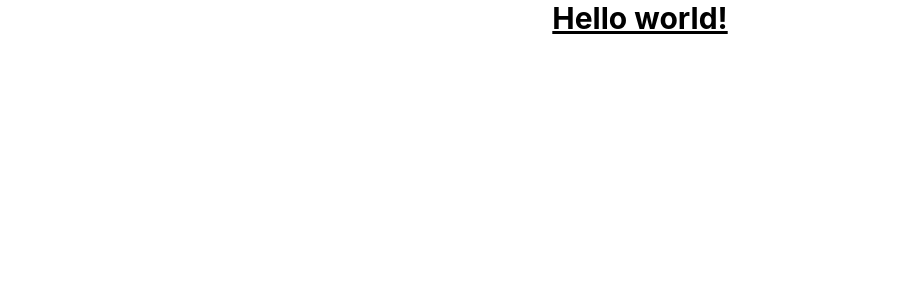
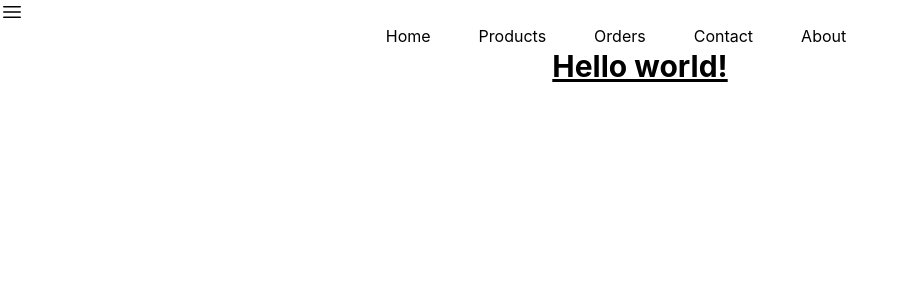
Before and after one commit to Mohammod-Ali/responsive-navbar-with-tailwind, a React (Create React App) app: page / in a window 1280 px wide. Shown: the top 300 px of the page, without its empty margins (0-906 px from the left). Built offline with nearby package versions, Linux system fonts and the light colour scheme.

Commit message:
nav icon added

```diff
--- a/package.json
+++ b/package.json
@@ -3,6 +3,7 @@
   "version": "0.1.0",
   "private": true,
   "dependencies": {
+    "@heroicons/react": "^2.0.11",
     "@testing-library/jest-dom": "^5.16.5",
     "@testing-library/react": "^13.4.0",
     "@testing-library/user-event": "^13.5.0",
--- a/src/App.js
+++ b/src/App.js
@@ -1,9 +1,10 @@
-import logo from './logo.svg';
 import './App.css';
+import Navbar from './components/Navbar/Navbar';
 
 function App() {
   return (
     <div className="App">
+      <Navbar></Navbar>
        <h1 className="text-3xl font-bold underline">
       Hello world!
     </h1>
--- /dev/null
+++ b/src/components/Link/Link.js
@@ -0,0 +1,11 @@
+import React from "react";
+
+const Link = ({ route }) => {
+  return (
+    <li className="mr-12">
+      <a href={route.path}>{route.name}</a>
+    </li>
+  );
+};
+
+export default Link;
--- /dev/null
+++ b/src/components/Navbar/Navbar.js
@@ -0,0 +1,37 @@
+import React, { useState } from 'react';
+import Link from '../Link/Link';
+import { Bars3Icon, XMarkIcon } from '@heroicons/react/24/solid';
+
+
+const Navbar = () => {
+    const [open, setOpen] = useState(false)
+
+
+    const routes = [
+        {id: 1, name: 'Home', path: '/home'},
+        {id: 2, name: 'Products', path: '/home'},
+        {id: 3, name: 'Orders', path: '/home'},
+        {id: 4, name: 'Contact', path: '/home'},
+        {id: 5, name: 'About', path: '/home'}
+    ]
+    return (
+        <nav>
+            {
+                open ?
+                <XMarkIcon onClick={() => setOpen(!open)} className="h-6 w-6"/>
+                : <Bars3Icon onClick={() => setOpen(!open)} className="h-6 w-6"/>
+            }
+
+            <ul className='md:flex justify-center'>
+                {
+                    routes.map(route => <Link
+                    key={route.id}
+                    route={route}
+                    ></Link>)
+                }
+            </ul>
+        </nav>
+    );
+};
+
+export default Navbar;
```
Also changed, not shown: src/components/Link/Link.css (added), src/components/Navbar/Navbar.css (added), 1 other file (tests, documents, lock files or other folders).
